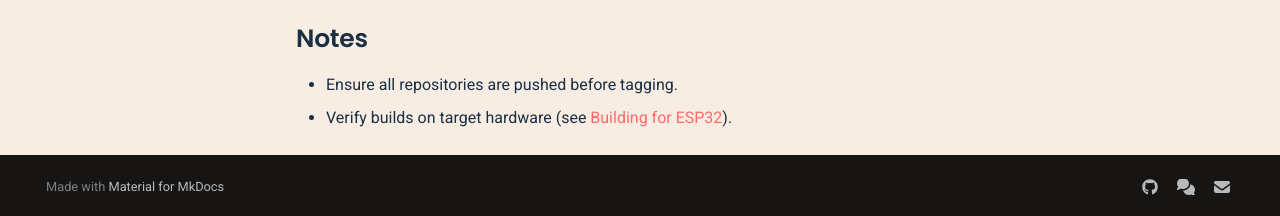
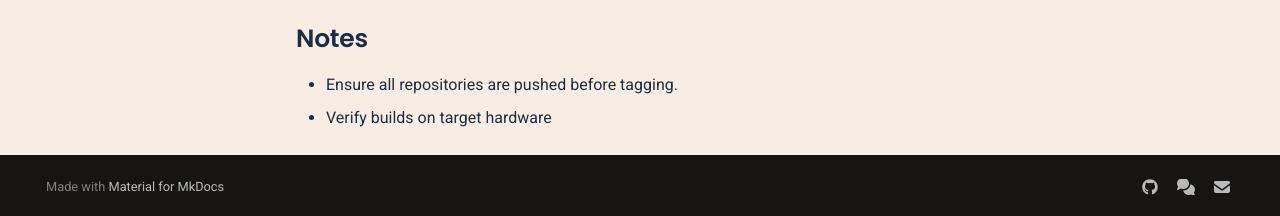
Before and after one commit to MicroPythonOS/docs, an MkDocs documentation site: the page built from docs/other/release-checklist.md, in a window 1280 px wide and 1359 px high. Shown: the part 1140-1356 px from the top of the window. Built offline with MkDocs 1.6.1 and Material for MkDocs 9.7.7, drawn with Linux system fonts in a browser that asks for light colours; comment, search, counter and statistics services are not loaded.

Commit message:
Fix broken links

```diff
--- a/docs/other/release-checklist.md
+++ b/docs/other/release-checklist.md
@@ -52,4 +52,4 @@ scripts/release_to_install.sh
 ## Notes
 
 - Ensure all repositories are pushed before tagging.
-- Verify builds on target hardware (see [Building for ESP32](esp32.md)).
+- Verify builds on target hardware
```
Also changed, not shown: docs/os-development/running-on-desktop.md (+1 -1 lines).
